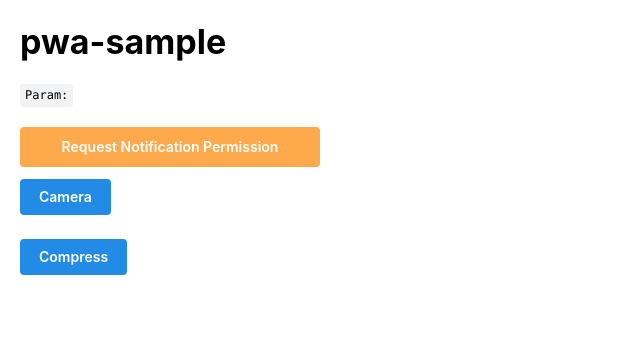
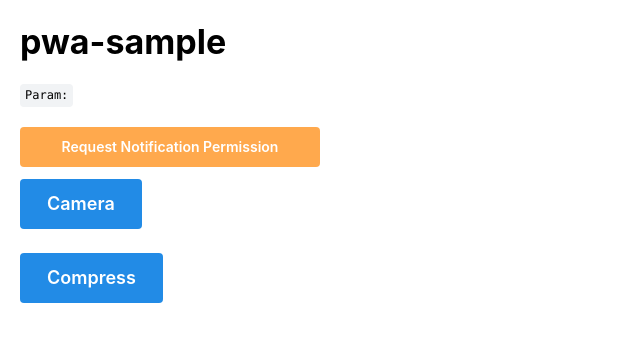
Before and after one commit to Bravestudio-Inc-JP/PWASample, a React (Vite) app: page / in a window 1280 px wide. Shown: the top 342 px of the page, without its empty margins (0-640 px from the left). Built offline with nearby package versions, Linux system fonts and the light colour scheme.

Commit message:
fix home screen ui

```diff
--- a/src/pages/Home.tsx
+++ b/src/pages/Home.tsx
@@ -48,13 +48,14 @@ const Home = (): React.ReactElement => {
         direction="column"
         gap="sm"
         align="flex-start"
+        w={"100%"}
       >
         <NotificationButton />
         <FileButton
           accept="image/*"
           onChange={onFileChange}
         >
-          {(props) => { return <Button className={classes["button"]} {...props}>Camera</Button>; }}
+          {(props) => { return <Button size="lg" className={classes["button"]} {...props}>Camera</Button>; }}
         </FileButton>
 
         <Flex direction={isMobile ? "column" : "row"} gap="sm">
@@ -64,6 +65,7 @@ const Home = (): React.ReactElement => {
 
 
         <Button
+          size="lg"
           className={classes["button"]}
           onClick={async () => {
             if (!ogImageFile) return;
--- a/src/pages/components/NotificationButton.module.css
+++ b/src/pages/components/NotificationButton.module.css
@@ -1,13 +1,13 @@
 .button {
   background-color: var(--mantine-color-orange-4) !important;
   transition: all 0.5s ease;
-  width: 300px;  /* Starting width */
-  height: 40px; /* Starting height */
+  width: 300px !important;  /* Starting width */
+  height: 40px !important; /* Starting height */
 }
 
 .button.circular {
-  width: 40px; /* Ending width */
-  height: 40px; /* Ending height */
+  width: 40px !important; /* Ending width */
+  height: 40px !important; /* Ending height */
   padding: 2px;
   animation: border-radius-animation 1.3s ease forwards;
   background-color: var(--mantine-color-green-4) !important;
--- a/src/pages/components/NotificationButton.tsx
+++ b/src/pages/components/NotificationButton.tsx
@@ -1,6 +1,7 @@
 import { Button } from "@mantine/core";
 import { ReactElement, useEffect, useState } from "react";
 import classes from "./NotificationButton.module.css";
+import { IconCheck } from "@tabler/icons-react";
 
 const NotificationButton = (): ReactElement => {
     const [authorized, setAuthorized] = useState(false);
@@ -22,7 +23,9 @@ const NotificationButton = (): ReactElement => {
                 onClick={requestNotificationPermission}
                 disabled={authorized}
             >
-                {authorized ? "✔" : "Request Notification Permission"}
+                {authorized
+                ? <IconCheck/>
+                 : "Request Notification Permission"}
             </Button>
         </>
     );
```
